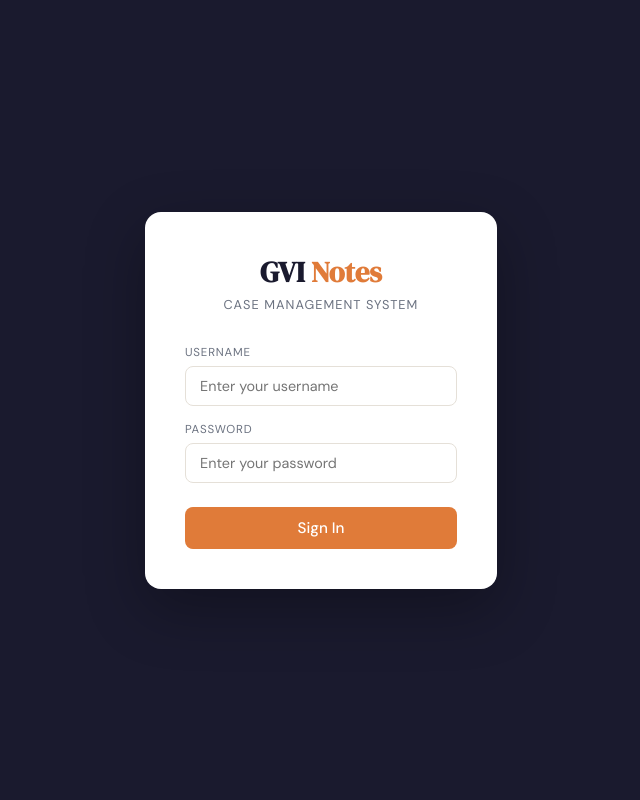
After one commit to bhulse72/NGO_app, a Flask app: page /auth/login in a window 1280 px wide. The commit adds this page. Shown: the whole page, without its empty margins (319-959 px from the left). Run offline with Flask 3, Linux system fonts and the light colour scheme.

Commit message:
basic auth module

```diff
--- a/app/__init__.py
+++ b/app/__init__.py
@@ -1,18 +1,30 @@
-from flask import Flask, render_template
+from flask import Flask, render_template, session
 
 def create_app():
     app = Flask(__name__)
+
+    from config import SECRET_KEY
+    app.secret_key = SECRET_KEY
 
     from app.routes.contacts import contacts_bp
     from app.routes.clients import clients_bp
     from app.routes.social_workers import social_workers_bp
     from app.routes.time_logs import time_logs_bp
     from app.routes.reports import reports_bp
+    from app.routes.auth import auth_bp
     app.register_blueprint(contacts_bp)
     app.register_blueprint(clients_bp)
     app.register_blueprint(social_workers_bp)
     app.register_blueprint(time_logs_bp)
     app.register_blueprint(reports_bp)
+    app.register_blueprint(auth_bp)
+
+    @app.context_processor
+    def inject_user():
+        from config import USERS
+        username = session.get("username")
+        current_user = USERS.get(username) if username else None
+        return {"current_user": current_user, "username": username}
 
     @app.route("/")
     def index():
@@ -20,17 +32,14 @@ def create_app():
         contacts = load_all_contacts()
         clients = load_all_clients()
         workers = load_all_social_workers()
-
         stats = {
             "total_contacts": len(contacts),
             "total_clients": len(clients),
             "active_clients": len([c for c in clients if c.is_active]),
             "urgent_clients": len([c for c in clients if c.risk_level == "Needs urgent help"]),
         }
-
         recent_contacts = sorted(contacts, key=lambda c: c.date_added, reverse=True)[:5]
         recent_clients = sorted(clients, key=lambda c: c.client_since, reverse=True)[:5]
-
         return render_template("index.html", stats=stats, recent_contacts=recent_contacts, recent_clients=recent_clients, workers=workers)
 
     return app
--- /dev/null
+++ b/app/routes/auth.py
@@ -0,0 +1,32 @@
+from flask import Blueprint, request, render_template, redirect, url_for, session, jsonify
+from werkzeug.security import check_password_hash
+from config import USERS
+
+auth_bp = Blueprint("auth", __name__, url_prefix="/auth")
+
+
+@auth_bp.route("/login", methods=["GET"])
+def login_page():
+    if session.get("username"):
+        return redirect(url_for("index"))
+    return render_template("auth/login.html")
+
+
+@auth_bp.route("/login", methods=["POST"])
+def login():
+    data = request.get_json()
+    username = data.get("username", "").strip().lower()
+    password = data.get("password", "")
+
+    user = USERS.get(username)
+    if not user or not check_password_hash(user["password_hash"], password):
+        return jsonify({"error": "Invalid username or password"}), 401
+
+    session["username"] = username
+    return jsonify({"message": "Logged in", "name": user["name"]}), 200
+
+
+@auth_bp.route("/logout", methods=["POST"])
+def logout():
+    session.clear()
+    return redirect(url_for("auth.login_page"))
--- /dev/null
+++ b/app/templates/auth/login.html
@@ -0,0 +1,161 @@
+<!DOCTYPE html>
+<html lang="en">
+<head>
+    <meta charset="UTF-8">
+    <meta name="viewport" content="width=device-width, initial-scale=1.0">
+    <title>Login — GVI NGO</title>
+    <link href="https://fonts.googleapis.com/css2?family=DM+Serif+Display&family=DM+Sans:wght@300;400;500;600&display=swap" rel="stylesheet">
+    <style>
+        *, *::before, *::after { box-sizing: border-box; margin: 0; padding: 0; }
+
+        body {
+            font-family: 'DM Sans', sans-serif;
+            background: #1a1a2e;
+            min-height: 100vh;
+            display: flex;
+            align-items: center;
+            justify-content: center;
+        }
+
+        .login-wrap {
+            width: 100%;
+            max-width: 400px;
+            padding: 24px;
+        }
+
+        .login-card {
+            background: white;
+            border-radius: 16px;
+            padding: 40px;
+            box-shadow: 0 20px 60px rgba(0,0,0,0.3);
+        }
+
+        .login-logo {
+            text-align: center;
+            margin-bottom: 32px;
+        }
+
+        .login-logo h1 {
+            font-family: 'DM Serif Display', serif;
+            font-size: 1.8rem;
+            color: #1a1a2e;
+        }
+
+        .login-logo h1 span { color: #e07b39; }
+
+        .login-logo p {
+            font-size: 0.8rem;
+            color: #6b7280;
+            margin-top: 4px;
+            text-transform: uppercase;
+            letter-spacing: 0.08em;
+        }
+
+        .form-group { margin-bottom: 16px; }
+
+        .form-label {
+            display: block;
+            font-size: 0.72rem;
+            text-transform: uppercase;
+            letter-spacing: 0.07em;
+            color: #6b7280;
+            margin-bottom: 6px;
+        }
+
+        .form-input {
+            width: 100%;
+            padding: 10px 14px;
+            border: 1px solid #e5e0d8;
+            border-radius: 8px;
+            font-family: 'DM Sans', sans-serif;
+            font-size: 0.9rem;
+            color: #1a1a2e;
+            outline: none;
+            transition: border-color 0.15s;
+        }
+
+        .form-input:focus { border-color: #e07b39; }
+
+        .btn-login {
+            width: 100%;
+            padding: 11px;
+            background: #e07b39;
+            color: white;
+            border: none;
+            border-radius: 8px;
+            font-family: 'DM Sans', sans-serif;
+            font-size: 0.95rem;
+            font-weight: 500;
+            cursor: pointer;
+            margin-top: 8px;
+            transition: background 0.15s;
+        }
+
+        .btn-login:hover { background: #f4a261; }
+
+        .error-msg {
+            background: #fde8e8;
+            border: 1px solid #fca5a5;
+            border-radius: 6px;
+            padding: 10px 14px;
+            color: #c1121f;
+            font-size: 0.85rem;
+            margin-bottom: 16px;
+            display: none;
+        }
+    </style>
+</head>
+<body>
+    <div class="login-wrap">
+        <div class="login-card">
+            <div class="login-logo">
+                <h1>GVI <span>Notes</span></h1>
+                <p>Case Management System</p>
+            </div>
+
+            <div class="error-msg" id="errorMsg"></div>
+
+            <div class="form-group">
+                <label class="form-label">Username</label>
+                <input type="text" class="form-input" id="username" placeholder="Enter your username" autocomplete="username">
+            </div>
+
+            <div class="form-group">
+                <label class="form-label">Password</label>
+                <input type="password" class="form-input" id="password" placeholder="Enter your password" autocomplete="current-password" onkeydown="if(event.key==='Enter') submitLogin()">
+            </div>
+
+            <button class="btn-login" onclick="submitLogin()">Sign In</button>
+        </div>
+    </div>
+
+    <script>
+    async function submitLogin() {
+        const username = document.getElementById('username').value.trim();
+        const password = document.getElementById('password').value;
+        const errorEl = document.getElementById('errorMsg');
+
+        if (!username || !password) {
+            errorEl.textContent = 'Please enter your username and password.';
+            errorEl.style.display = 'block';
+            return;
+        }
+
+        const res = await fetch('/auth/login', {
+            method: 'POST',
+            headers: { 'Content-Type': 'application/json' },
+            body: JSON.stringify({ username, password })
+        });
+
+        const data = await res.json();
+
+        if (res.ok) {
+            window.location.href = '/';
+        } else {
+            errorEl.textContent = data.error || 'Login failed.';
+            errorEl.style.display = 'block';
+        }
+    }
+    </script>
+</body>
+</html>
--- a/app/templates/clients/detail.html
+++ b/app/templates/clients/detail.html
@@ -123,8 +123,9 @@
 <div class="card">
     <div class="card-title" style="display: flex; justify-content: space-between; align-items: center;">
         Notes
+        {% if current_user %}
         <button class="btn btn-primary" style="font-size: 0.75rem; padding: 5px 12px;" onclick="toggleNoteForm()">+ Add Note</button>
-    </div>
+        {% endif %}    </div>
 
     <!-- Add note form -->
     <div id="noteForm" style="display: none; margin-bottom: 16px;">
```
Also changed, not shown: app/routes/contacts.py (+16 -0 lines), app/templates/base.html (+22 -0 lines), app/templates/contacts/detail.html (+68 -1 lines), config.py (+20 -0 lines).
